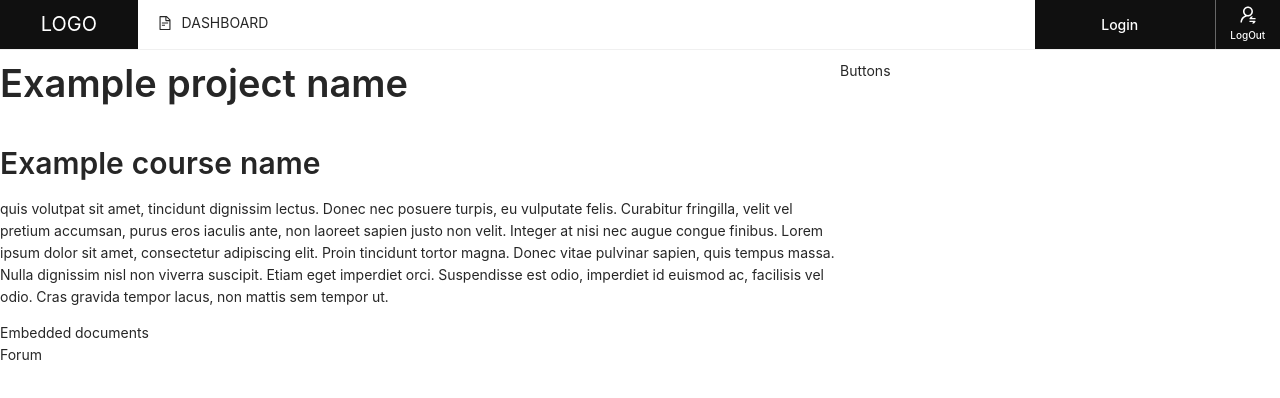
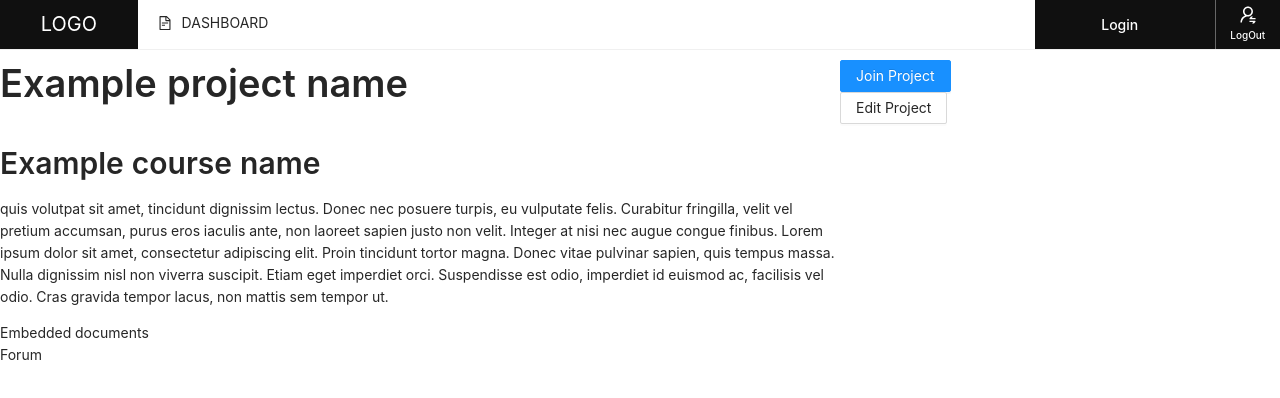
Before and after one commit to span6484/COMP9323-JustDoIT, a Next.js app in the folder comp9323-frontend/: page /project/detail in a window 1280 px wide. Shown: the top 398 px of the page. Built offline with nearby package versions, Linux system fonts and the light colour scheme.

Commit message:
Update detail.js

```diff
--- a/comp9323-frontend/pages/project/detail.js
+++ b/comp9323-frontend/pages/project/detail.js
@@ -1,7 +1,6 @@
 import PageBase from '../basePage'
 import React from 'react'
-import { Col, Row } from 'antd';
-import { Divider, Typography } from 'antd';
+import { Col, Row, Button, Typography } from 'antd';
 const { Title, Paragraph, Text, Link } = Typography;
 
 const TextIndex = ({ USERMESSAGE }) => {
@@ -17,7 +16,11 @@ const TextIndex = ({ USERMESSAGE }) => {
                             quis volutpat sit amet, tincidunt dignissim lectus. Donec nec posuere turpis, eu vulputate felis. Curabitur fringilla, velit vel pretium accumsan, purus eros iaculis ante, non laoreet sapien justo non velit. Integer at nisi nec augue congue finibus. Lorem ipsum dolor sit amet, consectetur adipiscing elit. Proin tincidunt tortor magna. Donec vitae pulvinar sapien, quis tempus massa. Nulla dignissim nisl non viverra suscipit. Etiam eget imperdiet orci. Suspendisse est odio, imperdiet id euismod ac, facilisis vel odio. Cras gravida tempor lacus, non mattis sem tempor ut.
                         </Paragraph>
                     </Col>
-                    <Col span={8}>Buttons</Col>
+                    <Col span={8}>
+                        <Button type="primary">Join Project</Button>
+                        <br />
+                        <Button>Edit Project</Button>
+                    </Col>
                 </Row>
                 <Row>
                     <Col span={24}>Embedded documents</Col>
```
